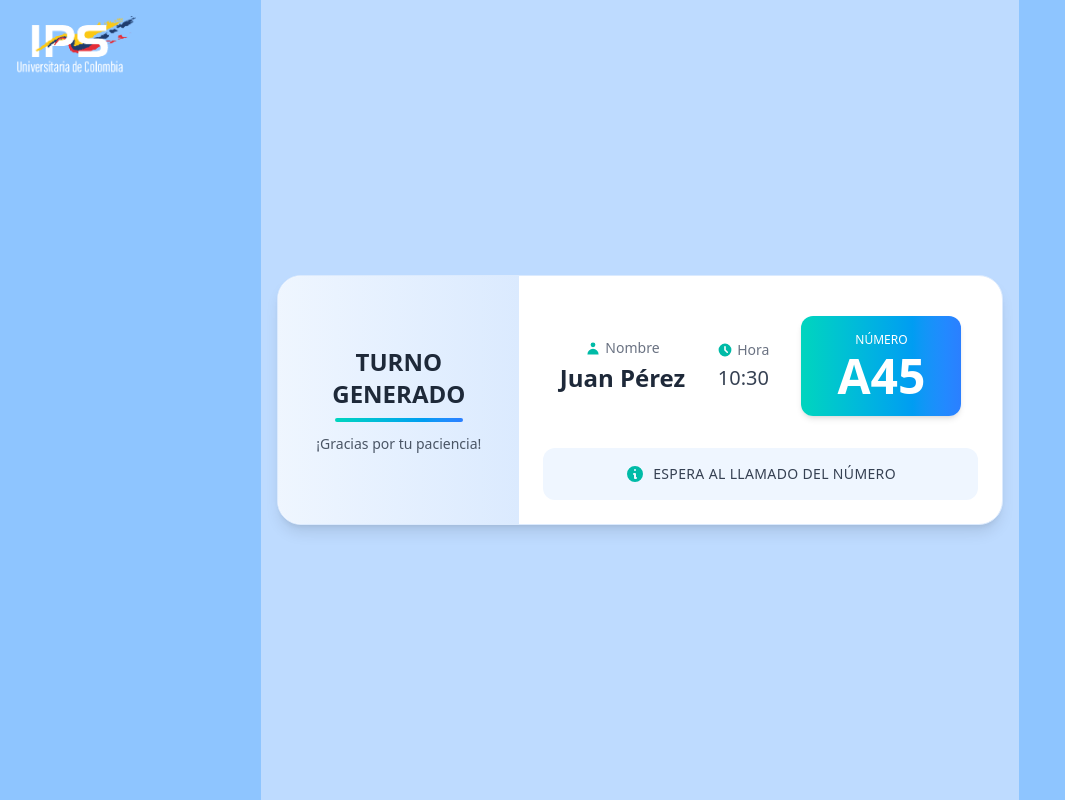
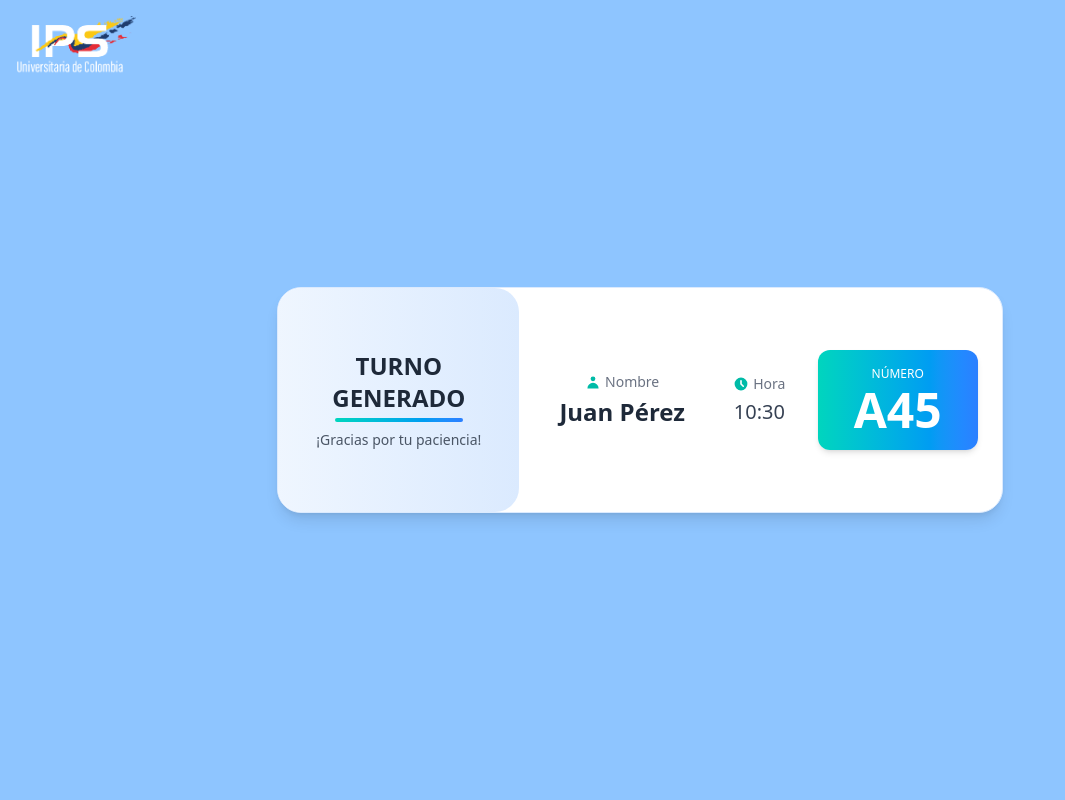
Before and after one commit to Albarracin-sg/IPS, a React (Vite) app in the folder Frontend/: page /turno in a window 1280 px wide. Shown: the whole page, without its empty margins (0-1065 px from the left). Built offline with nearby package versions, Linux system fonts and the light colour scheme.

Commit message:
ticket estructurado

```diff
--- a/Frontend/src/UsuarioQR/components/Tunos/ticketCard.jsx
+++ b/Frontend/src/UsuarioQR/components/Tunos/ticketCard.jsx
@@ -10,27 +10,81 @@
   };
 
   return (
-    <div className="flex justify-center items-center p-4 min-h-screen bg-blue-200">
-      {/* Card container with responsive layout - vertical on mobile (default), horizontal on md screens and up */}
-      <div className="bg-white rounded-3xl shadow-lg overflow-hidden border border-blue-100 w-full max-w-4xl mx-auto md:flex">
-        {/* Header section - takes full width on mobile, 1/3 on desktop */}
-        <div className="bg-gradient-to-r from-blue-50 to-blue-100 md:w-1/3 md:flex md:flex-col md:justify-center">
-          <div className="px-6 py-6">
-            <h1 className="text-center text-2xl font-bold text-gray-800 mb-2">
+    <div className="flex justify-center items-center p-4">
+      <div className="bg-white rounded-3xl shadow-lg w-full max-w-md md:max-w-4xl overflow-hidden border border-blue-100">
+        {/* Desktop layout (horizontal) */}
+        <div className="hidden md:flex flex-row w-full">
+          {/* Left side - Header */}
+          <div className="bg-gradient-to-r from-blue-50 to-blue-100 px-6 py-8 rounded-r-3xl w-1/3 flex flex-col justify-center">
+            <h1 className="text-center text-2xl font-bold text-gray-800 mb-1">
               TURNO GENERADO
             </h1>
             <div className="flex justify-center">
               <div className="h-1 w-32 bg-gradient-to-r from-teal-400 to-blue-500 rounded-full"></div>
             </div>
-            <p className="text-center text-sm text-gray-600 mt-3">¡Gracias por tu paciencia!</p>
+            <p className="text-center text-sm text-gray-600 mt-2">¡Gracias por tu paciencia!</p>
+          </div>
+
+          {/* Right side - Content */}
+          <div className="flex-1 p-6">
+            <div className="flex justify-between items-center h-full">
+              {/* Patient Name with icon */}
+              <div className="text-center px-4">
+                <p className="text-sm text-gray-500 mb-1 flex items-center justify-center">
+                  <svg xmlns="http://www.w3.org/2000/svg" className="h-4 w-4 mr-1 text-teal-500" viewBox="0 0 20 20" fill="currentColor">
+                    <path fillRule="evenodd" d="M10 9a3 3 0 100-6 3 3 0 000 6zm-7 9a7 7 0 1114 0H3z" clipRule="evenodd" />
+                  </svg>
+                  Nombre
+                </p>
+                <h2 className="text-2xl font-bold text-gray-800">{currentPatient.name}</h2>
+              </div>
+
+              {/* Time with icon */}
+              <div className="text-center px-4">
+                <p className="text-sm text-gray-500 mb-1 flex items-center justify-center">
+                  <svg xmlns="http://www.w3.org/2000/svg" className="h-4 w-4 mr-1 text-teal-500" viewBox="0 0 20 20" fill="currentColor">
+                    <path fillRule="evenodd" d="M10 18a8 8 0 100-16 8 8 0 000 16zm1-12a1 1 0 10-2 0v4a1 1 0 00.293.707l2.828 2.829a1 1 0 101.415-1.415L11 9.586V6z" clipRule="evenodd" />
+                  </svg>
+                  Hora
+                </p>
+                <h3 className="text-xl text-gray-700">{currentPatient.time}</h3>
+              </div>
+
+              {/* Ticket Number */}
+              <div className="text-center bg-gradient-to-r from-teal-400 to-blue-500 p-4 rounded-xl w-40 shadow-md transform transition-transform hover:scale-105">
+                <p className="text-xs text-white mb-1">NÚMERO</p>
+                <h1 className="text-5xl font-bold text-white">{currentPatient.turn}</h1>
+              </div>
+            </div>
+
+            {/* Footer */}
+            <div className="text-center py-4 px-2 mt-6 bg-blue-50 rounded-xl">
+              <p className="text-sm font-medium tracking-wide text-gray-700 flex items-center justify-center">
+                <svg xmlns="http://www.w3.org/2000/svg" className="h-5 w-5 mr-2 text-teal-500" viewBox="0 0 20 20" fill="currentColor">
+                  <path fillRule="evenodd" d="M18 10a8 8 0 11-16 0 8 8 0 0116 0zm-7-4a1 1 0 11-2 0 1 1 0 012 0zM9 9a1 1 0 000 2v3a1 1 0 001 1h1a1 1 0 100-2v-3a1 1 0 00-1-1H9z" clipRule="evenodd" />
+                </svg>
+                ESPERA AL LLAMADO DEL NÚMERO
+              </p>
+            </div>
           </div>
         </div>
 
-        {/* Content container - takes full width on mobile, 2/3 on desktop */}
-        <div className="md:w-2/3">
+        {/* Mobile layout (vertical - original design) */}
+        <div className="md:hidden">
+          {/* Soft curved header with warm greeting */}
+          <div className="bg-gradient-to-r from-blue-50 to-blue-100 px-6 py-4 rounded-b-3xl">
+            <h1 className="text-center text-2xl font-bold text-gray-800 mb-1">
+              TURNO GENERADO
+            </h1>
+            <div className="flex justify-center">
+              <div className="h-1 w-32 bg-gradient-to-r from-teal-400 to-blue-500 rounded-full"></div>
+            </div>
+            <p className="text-center text-sm text-gray-600 mt-2">¡Gracias por tu paciencia!</p>
+          </div>
+          {/* Content container with softer spacing */}
           <div className="p-6">
-            {/* Ticket content with responsive layout: column on mobile, row on desktop */}
-            <div className="flex flex-col md:flex-row items-center justify-center space-y-6 md:space-y-0 md:space-x-8 py-4">
+            {/* Ticket content */}
+            <div className="flex flex-col items-center justify-center space-y-8 py-6">
               {/* Patient Name with icon */}
               <div className="text-center">
                 <p className="text-sm text-gray-500 mb-1 flex items-center justify-center">
@@ -61,7 +115,7 @@
             </div>
 
             {/* Footer */}
-            <div className="text-center py-4 px-2 mt-4 bg-blue-50 rounded-xl">
+            <div className="text-center py-4 px-2 mt-2 bg-blue-50 rounded-xl">
               <p className="text-sm font-medium tracking-wide text-gray-700 flex items-center justify-center">
                 <svg xmlns="http://www.w3.org/2000/svg" className="h-5 w-5 mr-2 text-teal-500" viewBox="0 0 20 20" fill="currentColor">
                   <path fillRule="evenodd" d="M18 10a8 8 0 11-16 0 8 8 0 0116 0zm-7-4a1 1 0 11-2 0 1 1 0 012 0zM9 9a1 1 0 000 2v3a1 1 0 001 1h1a1 1 0 100-2v-3a1 1 0 00-1-1H9z" clipRule="evenodd" />
```
